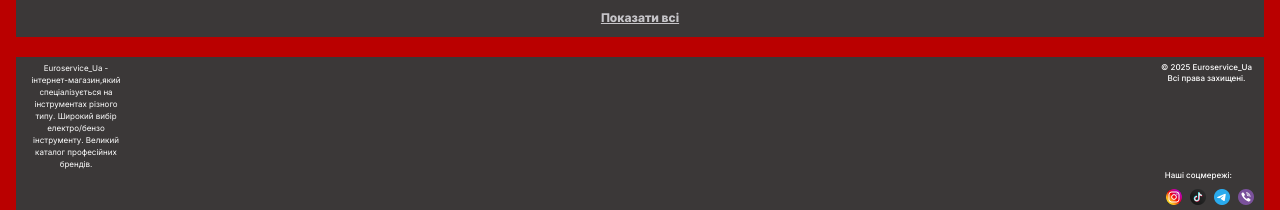
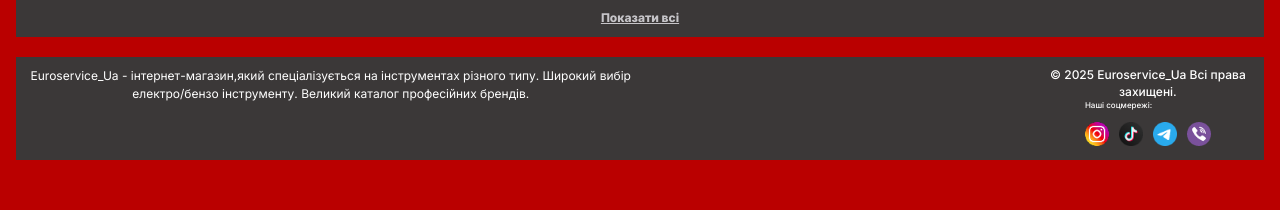
Before and after one commit to Mishka56/Es_Ua, a website: page index.html in a window 1280 px wide. Shown: the part 1418-1628 px from the top of the page. After the commit the page ends 1578 px from the top, so only its background shows below. Drawn offline with nearby package versions, Linux system fonts and the light colour scheme.

Commit message:
finish footer

```diff
--- a/Assets resourse/CSS Styles/style.css
+++ b/Assets resourse/CSS Styles/style.css
@@ -289,56 +289,55 @@ button {
 .footer {
 	background-color: #3b3838;
 	margin: 0 16px;
-	padding: 5px 10px;
+	display: flex;
+	padding: 10px 10px;
 }
 
 .footer .container {
 	padding: 0;
 }
 
+.footer-container {
+	display: flex;
+	flex-direction: column;
+	justify-content: space-between;
+	align-items: flex-start;
+}
+
 .footer-text {
 	font-weight: 400;
-	font-size: 8px;
+	font-size: 12px;
 	line-height: 1.5;
 	text-align: center;
 	color: #fff;
-	max-width: 100px;
+	max-width: 60%;
+}
+
+.footer-right-container {
+	display: flex;
+	flex-direction: column;
+	justify-content: space-between;
+	align-items: center;
 }
 
 .footer-rights {
+	display: inline-block;
 	font-weight: 500;
-	font-size: 8px;
+	font-size: 12px;
 	line-height: 1.4;
 	text-align: center;
 	color: #fff;
-	max-width: 95px;
-}
-
-.footer-text-container {
-	display: flex;
-	justify-content: space-between;
-}
-
-.media-footer-container {
-	display: flex;
-	justify-content: end;
-
 }
 
 .media-footer-list {
 	display: flex;
-	flex-direction: flex-start;
-	justify-content: center;
-	column-gap: 8px;
-
+	column-gap: 10px;
+	margin-bottom: 4px;
 }
 
 .media-footer-text {
-	display: block;
-	text-align: right;
-	margin-bottom: 8px;
-	margin-right: 22px;
-	font-family: "Inter", sans-serif;
+	text-align: left;
+	margin-bottom: 10px;
 	font-weight: 500;
 	font-size: 8px;
 	line-height: 1.4;
--- a/index.html
+++ b/index.html
@@ -684,51 +684,51 @@
 	</main>
 
 	<footer class="footer">
-		<div class="container">
-			<div class="footer-text-container">
+		<div class="container footer-container">
 			<p class="footer-text"> Euroservice_Ua - інтернет-магазин,який спеціалізується на інструментах різного
 				типу.
 				Широкий вибір
 				електро/бензо інструменту. Великий каталог професійних брендів.
 			</p>
+
+		</div>
+		<div class="footer-right-container">
 			<p class="footer-rights">
 				© 2025 Euroservice_Ua
 				Всі права захищені.
 			</p>
-			</div>
 
-
+			<div class="media-footer-container">
 				<p class="media-footer-text">Наші соцмережі:</p>
-			<div class="media-footer-container">
 				<ul class="media-footer-list">
 					<li class="media-footer-item">
 						<a href="https://www.instagram.com/euroservice_ua/" class="media-footer-link">
-							<img class="media-footer-icon"
-								src="./Assets resourse/Images/social-media-icons/instagram.png" alt="instagram"
-								width="16" height="16">
+							<img class="media-footer-icon" src="./Assets resourse/Images/social-media-icons/instagram.png"
+								alt="instagram" width="24" height="24">
 						</a>
 					</li>
 					<li class="media-footer-item">
 						<a href="https://www.tiktok.com/@es_ua" class="media-footer-link">
 							<img class="media-footer-icon" src="./Assets resourse/Images/social-media-icons/tiktok.png"
-								alt="tiktok" width="16" height="16">
+								alt="tiktok" width="24" height="24">
 						</a>
 					</li>
 					<li class="media-footer-item">
 						<a href="https://t.me/ES_UAtool" class="media-footer-link">
-							<img class="media-footer-icon"
-								src="./Assets resourse/Images/social-media-icons/telegram.png" alt="telegram" width="16"
-								height="16">
+							<img class="media-footer-icon" src="./Assets resourse/Images/social-media-icons/telegram.png"
+								alt="telegram" width="24" height="24">
 						</a>
 					</li>
 					<li class="media-footer-item">
 						<a href="https://www.viber.com/en/" class="media-footer-link">
 							<img class="media-footer-icon" src="./Assets resourse/Images/social-media-icons/viber.png"
-								alt="viber" width="16" height="16">
+								alt="viber" width="24" height="24">
 						</a>
 					</li>
 				</ul>
 			</div>
+		</div>
+
 		</div>
 	</footer>
 
```
Lines whose indentation alone changed are shown as unchanged.
